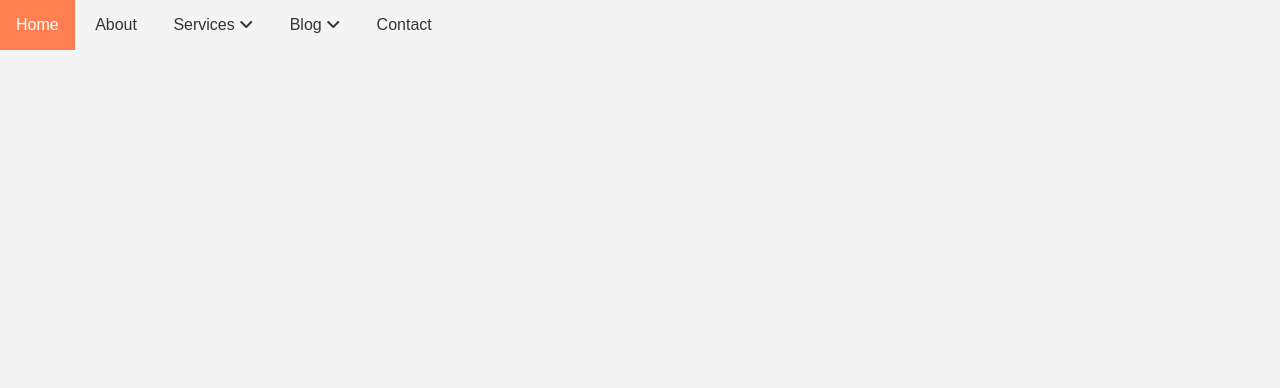
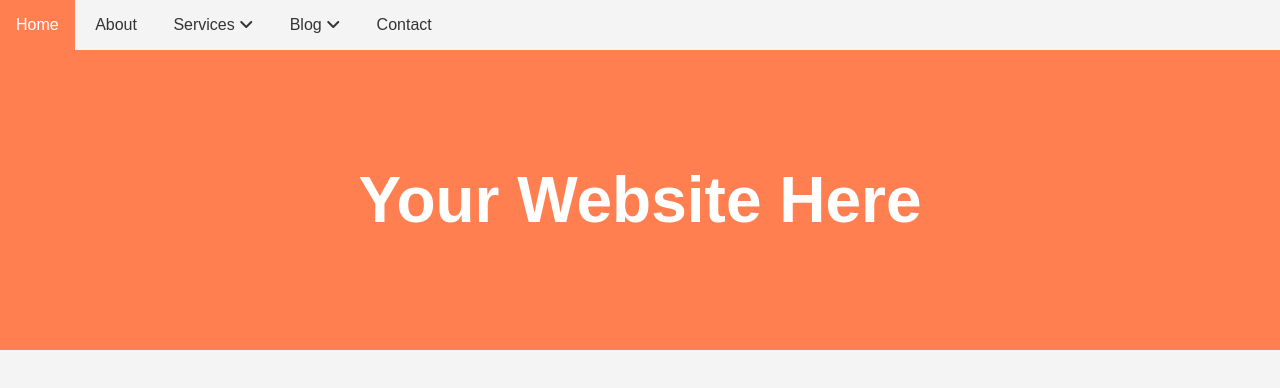
Before and after one commit to SolomanGarcia/dropdown-menu, a plain HTML site: page index.html in a window 1280 px wide. Drawn offline with Linux system fonts and the light colour scheme.

Commit message:
add styling to showcase

```diff
--- a/index.html
+++ b/index.html
@@ -33,5 +33,9 @@
       <li><a href="#">Contact</a></li>
     </ul>
   </nav>
+
+  <header id="showcase">
+    <h1>Your Website Here</h1>
+  </header>
 </body>
 </html>
--- a/style.css
+++ b/style.css
@@ -1,3 +1,8 @@
+:root {
+  --primary-color: coral;
+  --secondary-color: chocolate;
+}
+
 * {
   margin: 0;
   padding: 0;
@@ -33,7 +38,7 @@ body {
 
 #navbar ul li:hover {
   cursor: pointer;
-  background: coral;
+  background: var(--primary-color);
   color: #fff;
 }
 
@@ -67,7 +72,7 @@ body {
 #navbar ul li:hover ul li span {
   float: right;
   color: #fff;
-  background: coral;
+  background: var(--primary-color);
   padding: 0.2rem 0.5rem;
   text-align: center;
   font-size: 0.8rem;
@@ -75,5 +80,21 @@ body {
 }
 
 #navbar ul li:hover ul li:hover span {
-  background: chocolate;
+  background: var(--secondary-color);
 }
+
+#showcase {
+  display: flex;
+  flex-direction: column;
+  height: 300px;
+  align-items: center;
+  justify-content: center;
+  text-align: center;
+  padding: 0 2rem;
+  background: var(--primary-color);
+}
+
+#showcase h1 {
+  color: #fff;
+  font-size: 4rem;
+}
```
